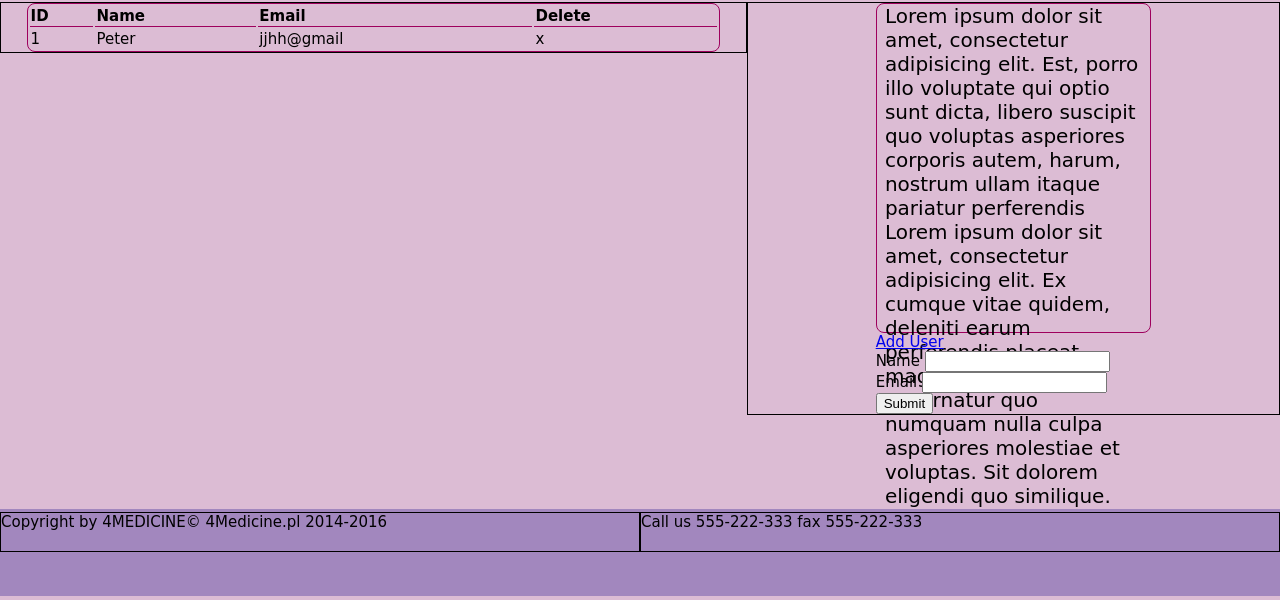
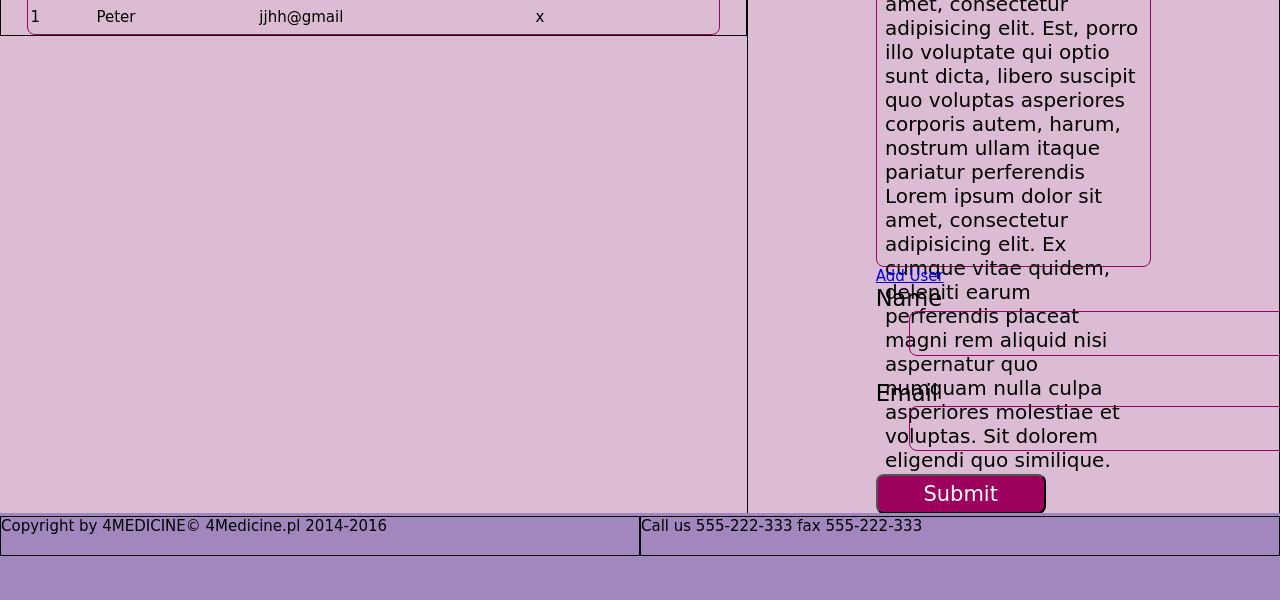
Before and after one commit to agaco/RoseLayout, a website: page index.html in a window 1280 px wide. Shown: the part 266-866 px from the top of the page. Drawn offline with Linux system fonts and the light colour scheme; a web font is replaced by a local one.

Commit message:
next step

```diff
--- a/index.html
+++ b/index.html
@@ -5,7 +5,10 @@
     <title>ROSE LAYOUT</title>
     <link rel="stylesheet" href="css/style.css">
     <link href="https://fonts.googleapis.com/css?family=Redressed" rel="stylesheet">
+
+    <!--
     <link rel="stylesheet" href="css/font-awesome.min.css">
+    -->
     <meta name="viewport" content="width=device-width, initial-scale=1.0"/>
     <script type="text/javascript" src="js/jquery-3.0.0.js"></script>
     <script type="text/javascript" src="js/app.js"></script>
@@ -25,7 +28,7 @@
 		</header>
 <!-- CLOCK -->
         <div class="row clock">
-			<p>ZEGAR</p>
+			<span class="js-clock"></span>
         </div>
 <!-- MAIN -->
       <div class="row">
@@ -57,15 +60,13 @@
                </article>
                <a href="#">Add User</a>
                <form>
-				   <label>
-				   Name
+				   <label> Name
 						<input type="text">
 				   </label>  <br>
-				   <label>
-				   Email
-						<input type="email"s>
+				   <label>Email
+				   <input type="email"s>
 				   </label>
-				   <input type="submit" name="Submit">
+				   <input type="submit" name="Submit" value="Submit" id="form-button" class="form-button">
                </form>
 
 
--- a/scss/_grid.scss
+++ b/scss/_grid.scss
@@ -4,7 +4,7 @@ $grid-columns: 12;
 	.row {
 		width: 100%;
 		margin-bottom: 0px;
-		min-height: 65px;
+		min-height: 40px;
 		overflow: hidden;
 		position: relative;
         //border: 2px solid yellow;
@@ -61,7 +61,7 @@ $grid-columns: 12;
 @media screen and (orientation: landscape),
 	   screen and (min-width: 800px) {
 
-		//ręczne robienie szerokosci kolumn
+		//desktop
 	.col-l-1 {width: 1 * (100% / $grid-columns);}
 	.col-l-2 {width: 2 * (100% / $grid-columns);}
 	.col-l-3 {width: 3 * (100% / $grid-columns);}
--- a/scss/style.scss
+++ b/scss/style.scss
@@ -17,7 +17,6 @@ body, html {
 	padding: 0;
 	font-size: $default-font-size;
 	font-family: 'Redressed', cursive;
-	position: relative;
 	}
 .container {
     width: 1000px;
@@ -43,10 +42,10 @@ header {
 	height: 100%;
 }
 .header-logo-right {
-	background-image: url("/images/rose_logo.png");
-	background-repeat: no-repeat;
-	background-position: center;
-	background-size: cover;
+//	background-image: url("/images/rose_logo.png");
+//	background-repeat: no-repeat;
+//	background-position: center;
+//	background-size: cover;
 	img {
 		height: 110px;
 		width: auto;
@@ -54,8 +53,12 @@ header {
 	}
 }
 .clock {
-	height: 37px;
+	height: 30px;
 	background-color: $dark-pink-color;
+	.js-clock {
+		margin: 0;
+		color: white;
+	}
 }
 .main {
 	height: 510px;
@@ -71,7 +74,10 @@ header {
 			border-radius: 8px;
 			border: 1px solid $dark-pink-color;
 		}
-		td, th {text-align: left;}
+		td, th {
+			text-align: left;
+			height: 30px;
+		}
 	}
 }
 .font-italica {
@@ -79,10 +85,13 @@ header {
 	font-size: 40px;
 	margin: 0;
 }
+.main {
+	height: 550px;
+}
 .right-main {
 	padding: 0 10%;;
 	article {
-		height: 330px;
+		height: 300px;
 		text-align: left;
 		margin: 0 auto;
 		border: 1px solid $dark-pink-color;
@@ -94,12 +103,49 @@ header {
 	}
 	form {
 		margin: 0 auto;
+		width: 100%;
+		label {
+			font-size: 1.5em;
+		}
+		input[type="text"], input[type="email"] {
+			display: inline-block;
+			background-color: transparent;
+			border: 1px solid $dark-pink-color;
+			line-height: 2em;
+			-webkit-border-radius: 8px;
+			-moz-border-radius: 8px;
+			border-radius: 8px;
+			margin-bottom: 0.7em;
+			margin-left: 1em;
+			width: auto;
+			height: 45px;
+			color: #a099a1;
+			font-family: 'Redressed', cursive;
+			font-size: 1.5em;
+			text-indent: 0.5em;
+		}
+		input[type="text"]:before {
+			content: "lalala";
+		}
+		input[type="submit"] {
+			background-color: $dark-pink-color;
+			-webkit-border-radius: 8px;
+			-moz-border-radius: 8px;
+			border-radius: 8px;
+			box-decoration-break: none;
+			width: 170px;
+			height: 40px;
+			margin: auto 0;
+			color: white;
+			font-size: 1.4em;
+			font-family: 'Redressed', cursive;
+		}
 	}
 }
 footer {
 	background-color: $violet-color;
 	height: 87px;
 	position: absolute;
-	bottom: 0;
+	bottom: 0px;
 	left: 0;
 }
```
Also changed, not shown: css/style.css, 2 other files.
